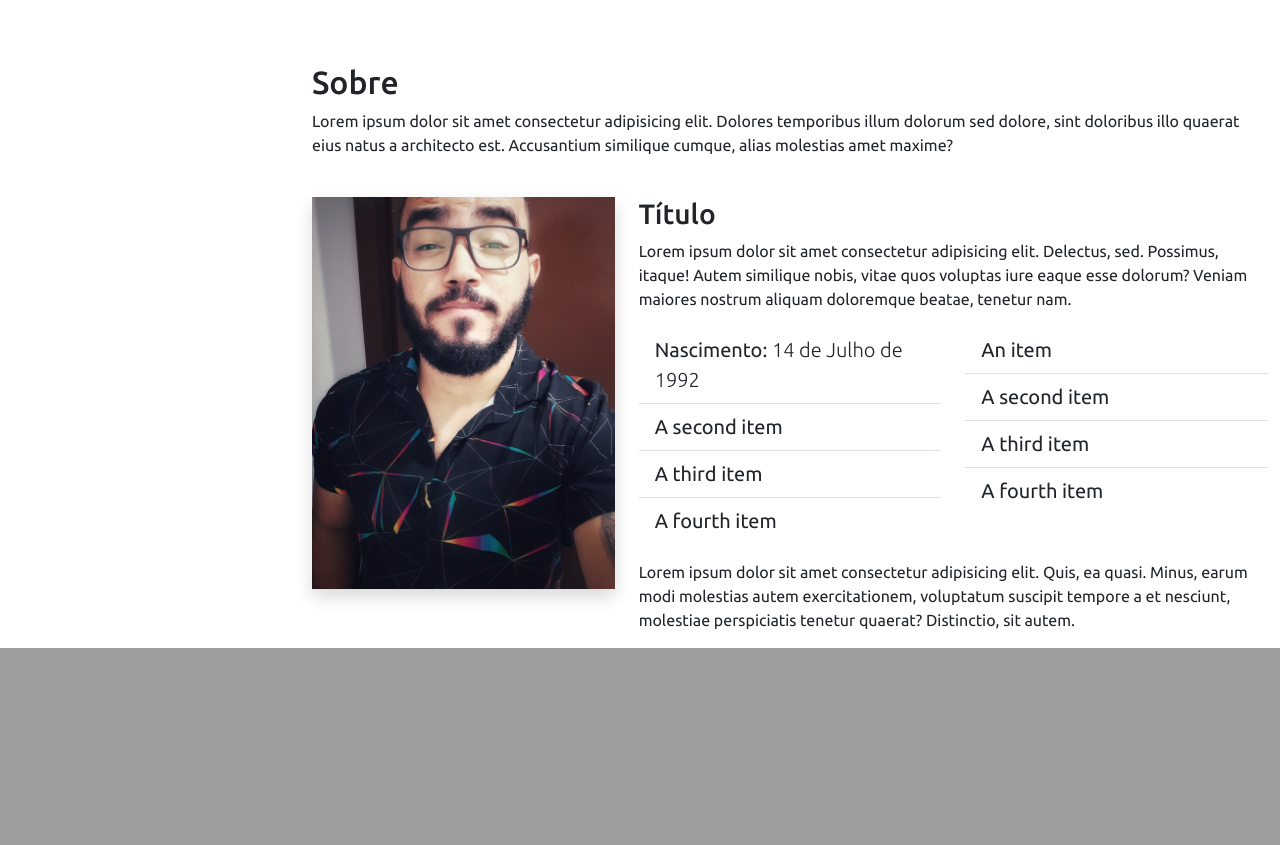
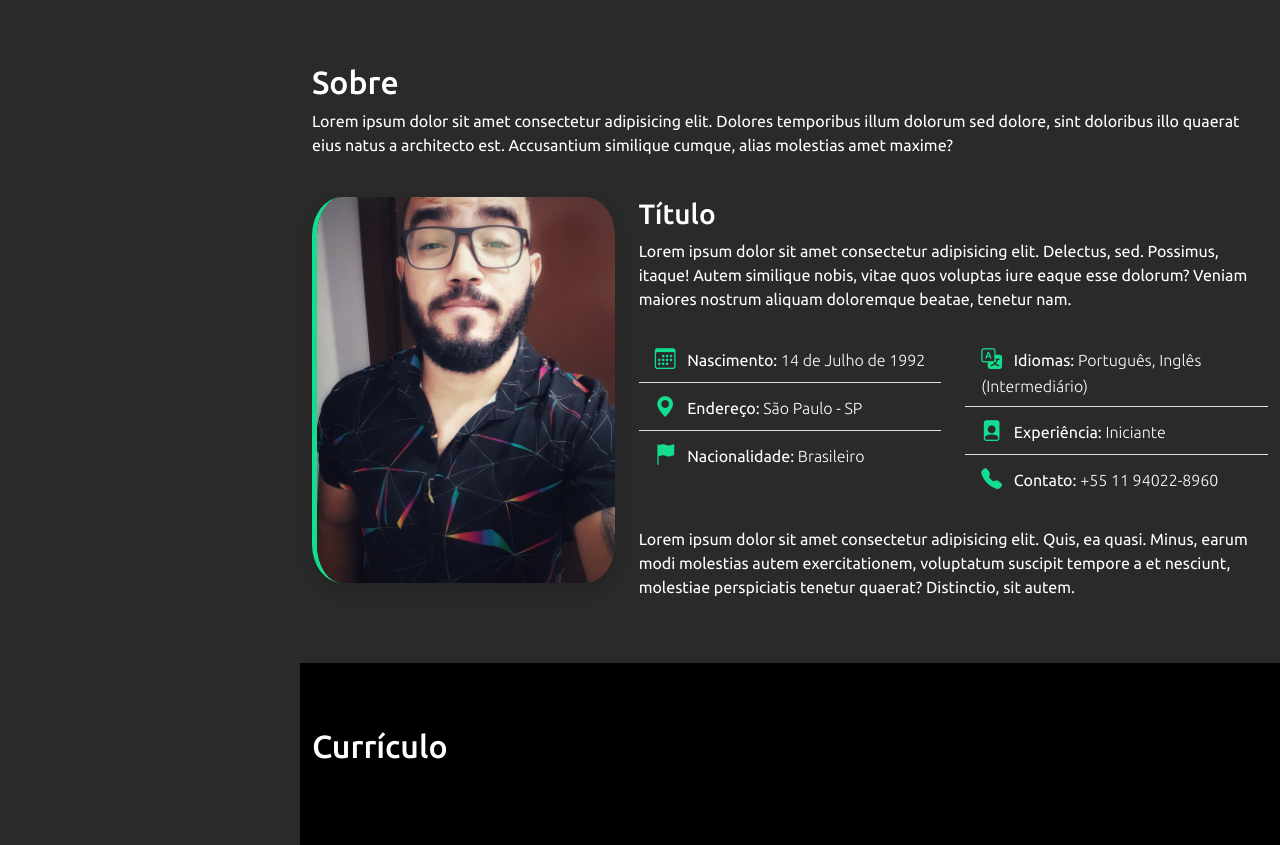
Before and after one commit to LecoOliveira/Portifolio, a Flask app: page / in a window 1280 px wide. Shown: the part 801-1646 px from the top of the page. Before the commit the page ends 1449 px from the top, so only its background shows below. Run offline with Flask 3, Linux system fonts and the light colour scheme; some libraries are stand-ins or nearby versions.

Commit message:
Customizando página sobre e adicionando resposividade

```diff
--- a/app/static/script.js
+++ b/app/static/script.js
@@ -9,3 +9,16 @@ menuMobile.addEventListener('click', () => {
         : menuMobile.classList.replace('bi-x', 'bi-list');
     body.classList.toggle('menu-nav-active');
 });
+
+// Fecha o menu quando clica em algum item
+
+const navItem = document.querySelectorAll('.nav-item')
+
+navItem.forEach(item => {
+    item.addEventListener('click', () => {
+        if (body.classList.contains('menu-nav-active')) {
+            body.classList.remove('menu-nav-active')
+            menuMobile.classList.replace('bi-x', 'bi-list');
+        }
+    })
+})
--- a/app/static/style.css
+++ b/app/static/style.css
@@ -3,6 +3,7 @@
 :root {
     --verde-primario: #0F3D3E;
     --verde-secundario: #14dd90;
+    --verde-background: #2a2a2a;
 }
 
 html, body {
@@ -21,7 +22,7 @@ html, body {
     width: 300px;
     transition: all ease-in-out 0.5s;
     padding: 0 15px;
-    z-index: auto;
+    z-index: 1;
 }
 
 #header .profile img {
@@ -170,11 +171,33 @@ i.menu-mobile {
         font-size: 1rem;
     }
 }
-
-@media (max-width: 740px) {
+@media (max-width: 975px) {
+    .col-md-8 {
+        font-size: .9rem;
+    }
+    .list-group-item {
+        font-size: .8rem;
+    }
+    div.col-md-4 {
+        display: flex;
+        flex-direction: column;
+        align-self: center;
+    }
+}
+@media (max-width: 766px) {
 
     section#inicio div#arraste {
         margin: auto auto 0;
+    }
+    #sobre h3 {
+        margin-top: 5%;
+    }
+}
+
+@media (max-width: 600px) {
+    .img-fluid {
+        width: 80%;
+        margin: auto;
     }
 }
 
@@ -184,10 +207,33 @@ i.menu-mobile {
 
 *::-webkit-scrollbar-track {
     width: 12px;
-    /* box-shadow: inset 0 0 .1rem #000000; */
-    background-color: #ffff;
+    background-color: var(--verde-background);
 }
 
 *::-webkit-scrollbar-thumb {
     background-color: #000000;
 }
+
+.background-color {
+    background-color: var(--verde-background);
+}
+
+.list-group-item {
+    background-color: var(--verde-background);
+    color: #ffff;
+}
+
+.section-bg {
+    background-color: #000000;
+}
+
+.icon-list {
+    color: var(--verde-secundario);
+    font-size: 1.3rem;
+    padding-right: 0.5rem;
+}
+
+.img-fluid {
+    border-radius: 10%;
+    border-left: 5px solid var(--verde-secundario);
+}
--- a/app/templates/index.html
+++ b/app/templates/index.html
@@ -1,5 +1,6 @@
 <!DOCTYPE html>
 <html lang="pt-br">
+
 <head>
     <meta charset="UTF-8">
     <meta name="viewport" content="width=device-width, initial-scale=1.0">
@@ -8,13 +9,14 @@
     <link rel="stylesheet" href="https://cdn.jsdelivr.net/npm/bootstrap-icons@1.10.5/font/bootstrap-icons.css">
     <title>Portifólio</title>
 </head>
-<body>
+
+<body class="background-color">
 
     <i class="bi bi-list menu-mobile"></i>
 
     <aside id="header">
         <section class="profile">
-            <img src="../static/img/foto_alex_2.jpeg" class="shadow" alt="Foto Alex">
+            <img src="../static/img/alex.jpeg" class="shadow" alt="Foto Alex">
             <h1>Alex Rocha</h1>
             <div class="social-links mt-4 text-center">
                 <a href="https://www.linkedin.com/in/alex-rocha-23119411b/" target="_blank">
@@ -36,13 +38,11 @@
             <nav id="navbar" class="nav-menu">
                 <ul class="nav flex-column">
                     <li class="nav-item">
-                        <a class="nav-link active" aria-current="page" href="#"><i class="bi bi-house" aria-hidden="true"></i>Início</a>
+                        <a class="nav-link active" aria-current="page" href="#"><i class="bi bi-house"
+                                aria-hidden="true"></i>Início</a>
                     </li>
                     <li class="nav-item">
                         <a class="nav-link" href="#sobre"><i class="bi bi-person" aria-hidden="true"></i>Sobre</a>
-                    </li>
-                    <li class="nav-item">
-                        <a class="nav-link" href="#"><i class="bi bi-list-check" aria-hidden="true"></i>Habilidades</a>
                     </li>
                     <li class="nav-item">
                         <a class="nav-link" href="#"><i class="bi bi-file-earmark" aria-hidden="true"></i>Currículo</a>
@@ -78,8 +78,8 @@
         <section id="sobre" class="container mt-5">
             <div class="row w-100">
                 <div class="cow md-12">
-                    <h2 class="pt-3">Sobre</h2>
-                    <p>Lorem ipsum dolor sit amet consectetur adipisicing elit.
+                    <h2 class="pt-3 text-white">Sobre</h2>
+                    <p class="text-white"> Lorem ipsum dolor sit amet consectetur adipisicing elit.
                         Dolores temporibus illum dolorum sed dolore, sint doloribus
                         illo quaerat eius natus a architecto est. Accusantium
                         similique cumque, alias molestias amet maxime?
@@ -88,10 +88,10 @@
             </div>
 
             <div class="row mt-4">
-                <div class="col-md-4">
+                <div class="col-md-4 quadro-img">
                     <img class="img-fluid shadow" src="../static/img/foto_ak.jpeg" alt="Foto Alex">
                 </div>
-                <div class="col-md-8">
+                <div class="col-md-8 text-white">
                     <h3>Título</h3>
                     <p>Lorem ipsum dolor sit amet consectetur adipisicing elit.
                         Delectus, sed. Possimus, itaque! Autem similique nobis,
@@ -99,38 +99,38 @@
                         nostrum aliquam doloremque beatae, tenetur nam.
                     </p>
 
-                    <div class="row mt-3 mb-3">
+                    <div class="row mt-4 mb-4 colunas">
 
                         <div class="col-md-6">
-                            <ul class="list-group list-group-flush fs-5">
+                            <ul class="list-group list-group-flush fs-6">
                                 <li class="list-group-item">
+                                    <i class="bi bi-calendar3 icon-list"></i>
                                     Nascimento: <span class="fw-lighter">14 de Julho de 1992</span>
                                 </li>
                                 <li class="list-group-item">
-                                    A second item
+                                    <i class="bi bi-geo-alt-fill icon-list"></i>
+                                    Endereço: <span class="fw-lighter">São Paulo - SP</span>
                                 </li>
                                 <li class="list-group-item">
-                                    A third item
-                                </li>
-                                <li class="list-group-item">
-                                    A fourth item
+                                    <i class="bi bi-flag-fill icon-list"></i>
+                                    Nacionalidade: <span class="fw-light">Brasileiro</span>
                                 </li>
                             </ul>
                         </div>
 
                         <div class="col-md-6">
-                            <ul class="list-group list-group-flush fs-5">
+                            <ul class="list-group list-group-flush fs-6">
                                 <li class="list-group-item">
-                                    An item
+                                    <i class="bi bi-translate icon-list"></i>
+                                    Idiomas: <span class="fw-light">Português, Inglês (Intermediário)</span>
                                 </li>
                                 <li class="list-group-item">
-                                    A second item
+                                    <i class="bi bi-file-person-fill icon-list"></i>
+                                    Experiência: <span class="fw-light">Iniciante</span>
                                 </li>
                                 <li class="list-group-item">
-                                    A third item
-                                </li>
-                                <li class="list-group-item">
-                                    A fourth item
+                                    <i class="bi bi-telephone-fill icon-list"></i>
+                                    Contato: <span class="fw-light">+55 11 94022-8960</span>
                                 </li>
                             </ul>
                         </div>
@@ -148,9 +148,21 @@
 
         </section>
 
+        <section class="mt-5 cv section-bg" id="curriculo">
+
+            <div class="container pt-5 pb-5">
+                <h2 class="text-white pt-3 pb-4">Currículo</h2>
+
+            </div>
+
+        </section>
+
+
+
     </main>
 
     <script src="../static/bootstrap/js/bootstrap.bundle.min.js"></script>
     <script src="../static/script.js"></script>
 </body>
+
 </html>
```
Also changed, not shown: app/static/img/alex.jpeg (added).
